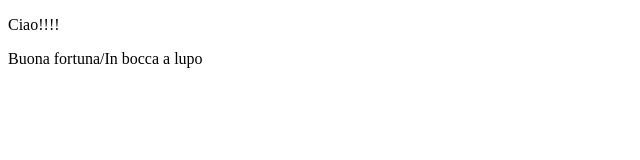
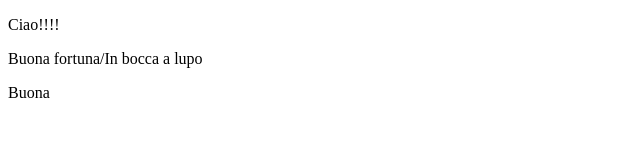
Before and after one commit to XuKW007/my-todo-list, a plain HTML site: page index.html in a window 1280 px wide. Shown: the full height of the page, 0-640 px from the left. Drawn offline with Linux system fonts and the light colour scheme.

Commit message:
Update index.html

```diff
--- a/index.html
+++ b/index.html
@@ -6,5 +6,6 @@
 <body>
     <p>Ciao!!!!</p>
     <p>Buona fortuna/In bocca a lupo</p>
+    <p>Buona </p>
 </body>
 </html>
```
